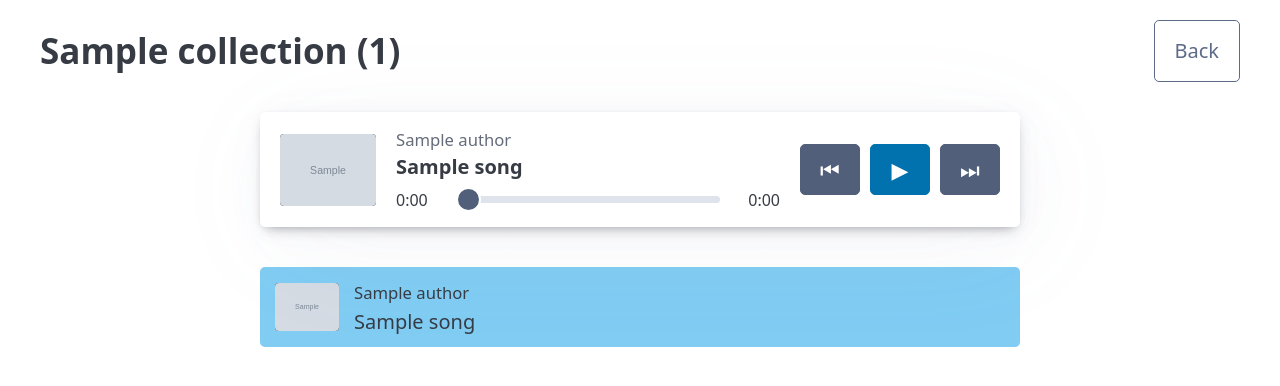
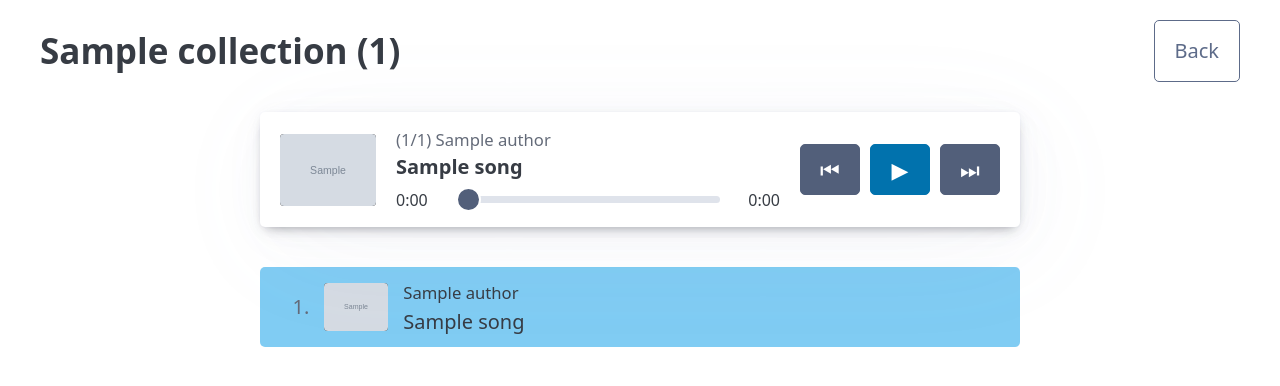
Before and after one commit to cb109/ladida, a Django app: page /collections/1/play/ in a window 1280 px wide. Shown: the part 110-496 px from the top of the page. Run offline with Django 5.2, Linux system fonts and the light colour scheme; a user stored in the database is signed in; tables that the repository leaves empty hold one stand-in row (values such as "Sample post"); grey boxes marked "Sample" are stand-in pictures; parts of the project's set-up code (start-up, migrations or seed data) failed here and were passed over; some libraries are stand-ins or nearby versions.

Commit message:
Add song index

```diff
--- a/music/static/music/app.css
+++ b/music/static/music/app.css
@@ -190,6 +190,14 @@
   margin-top: calc(var(--pico-spacing) * 2);
 }
 .tracklist li { list-style: none; }
+.tracklist .track-no {
+  flex: none;
+  min-width: 3ch;
+  text-align: right;
+  color: var(--pico-muted-color);
+  font-variant-numeric: tabular-nums;
+}
+#player-position { font-variant-numeric: tabular-nums; }
 .tracklist button {
   display: flex;
   align-items: center;
--- a/music/templates/music/collection_player.html
+++ b/music/templates/music/collection_player.html
@@ -10,7 +10,7 @@
 <article class="player">
   <img class="player-cover" id="player-cover" alt="">
   <div class="player-info">
-    <small class="player-artist" id="player-artist"></small>
+    <small class="player-artist"><span id="player-position"></span> <span id="player-artist"></span></small>
     <strong class="player-title" id="player-title"></strong>
     <div class="player-seek">
       <span class="time" id="player-current">0:00</span>
@@ -30,6 +30,7 @@
   {% for t in tracks %}
     <li>
       <button type="button" data-index="{{ forloop.counter0 }}">
+        <span class="track-no">{{ forloop.counter }}.</span>
         {% if t.thumbnail %}<img src="{{ t.thumbnail }}" alt="" loading="lazy">{% else %}<span class="tracklist-thumb"></span>{% endif %}
         <span><small>{{ t.artist }}</small><br>{{ t.name }}</span>
       </button>
@@ -60,6 +61,7 @@
       $("player-cover").src = t.thumbnail;
       $("player-cover").hidden = !t.thumbnail;
       $("player-artist").textContent = t.artist;
+      $("player-position").textContent = `(${index + 1}/${tracks.length})`;
       $("player-title").textContent = t.name;
       document.title = `${t.name} · ladida`;
       items.forEach((b, j) => j === index ? b.setAttribute("aria-current", "true") : b.removeAttribute("aria-current"));
```
